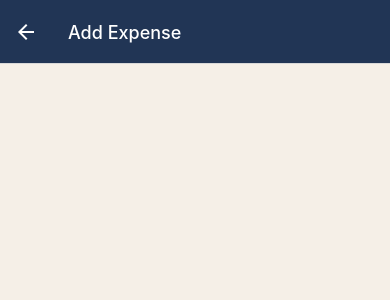
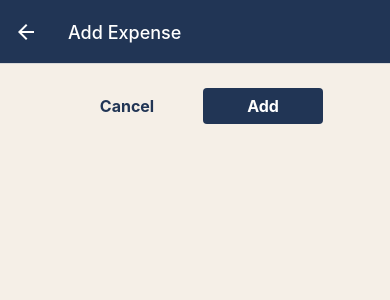
Before and after one commit to MorgynKass/React-Native-Expense-App, a React Native app: screen /ManageExpenses in a window 390 px wide. Shown: the top 300 px of the page. Built offline with nearby package versions, Linux system fonts and the light colour scheme.

Commit message:
added cancel and update buttons

```diff
--- /dev/null
+++ b/components/ui/Button.js
@@ -0,0 +1,47 @@
+import { View, Pressable, Text, StyleSheet } from "react-native";
+
+import { GlobalStyles } from "../../constants/styles";
+
+function Button({ children, onPress, mode, style }) {
+  return (
+    <View style={style}>
+      <Pressable
+        style={({ pressed }) => pressed && styles.pressed}
+        onPress={onPress}
+      >
+        <View style={[styles.button, mode === "flat" && styles.flat]}>
+          <Text style={[styles.buttonText, mode === "flat" && styles.flatText]}>
+            {children}
+          </Text>
+        </View>
+      </Pressable>
+    </View>
+  );
+}
+
+const styles = StyleSheet.create({
+  button: {
+    borderRadius: 4,
+    padding: 8,
+    backgroundColor: GlobalStyles.colors.darkBlue,
+  },
+  flat: {
+    backgroundColor: "transparent",
+  },
+  buttonText: {
+    color: "white",
+    textAlign: "center",
+    fontSize: 16,
+    fontWeight: "bold",
+  },
+  flatText: {
+    color: GlobalStyles.colors.darkBlue,
+  },
+  pressed: {
+    opacity: 0.75,
+    backgroundColor: GlobalStyles.colors.blue,
+    borderRadius: 4,
+  },
+});
+
+export default Button;
--- a/screens/ManageExpenses.js
+++ b/screens/ManageExpenses.js
@@ -3,6 +3,7 @@
 
 import IconButton from "../components/ui/IconButton";
 import { GlobalStyles } from "../constants/styles";
+import Button from "../components/ui/Button";
 
 function ManageExpenses({ route, navigation }) {
   const id = route.params?.expenseId;
@@ -16,8 +17,20 @@
 
   function deleteExpenseHandler() {}
 
+  function cancelHandler() {}
+
+  function confirmHandler() {}
+
   return (
     <View style={styles.container}>
+      <View style={styles.buttonContainer}>
+        <Button mode={"flat"} onPress={cancelHandler} style={styles.button}>
+          Cancel
+        </Button>
+        <Button onPress={confirmHandler} style={styles.button}>
+          {isEditing ? "Update" : "Add"}
+        </Button>
+      </View>
       {isEditing && (
         <View style={styles.deleteContainer}>
           <IconButton
@@ -38,6 +51,15 @@
     padding: 24,
     backgroundColor: GlobalStyles.colors.lightBeige,
   },
+  buttonContainer: {
+    flexDirection: "row",
+    justifyContent: "center",
+    alignItems: "center",
+  },
+  button: {
+    minWidth: 120,
+    marginHorizontal: 8,
+  },
   deleteContainer: {
     marginTop: 16,
     paddingTop: 8,
```
